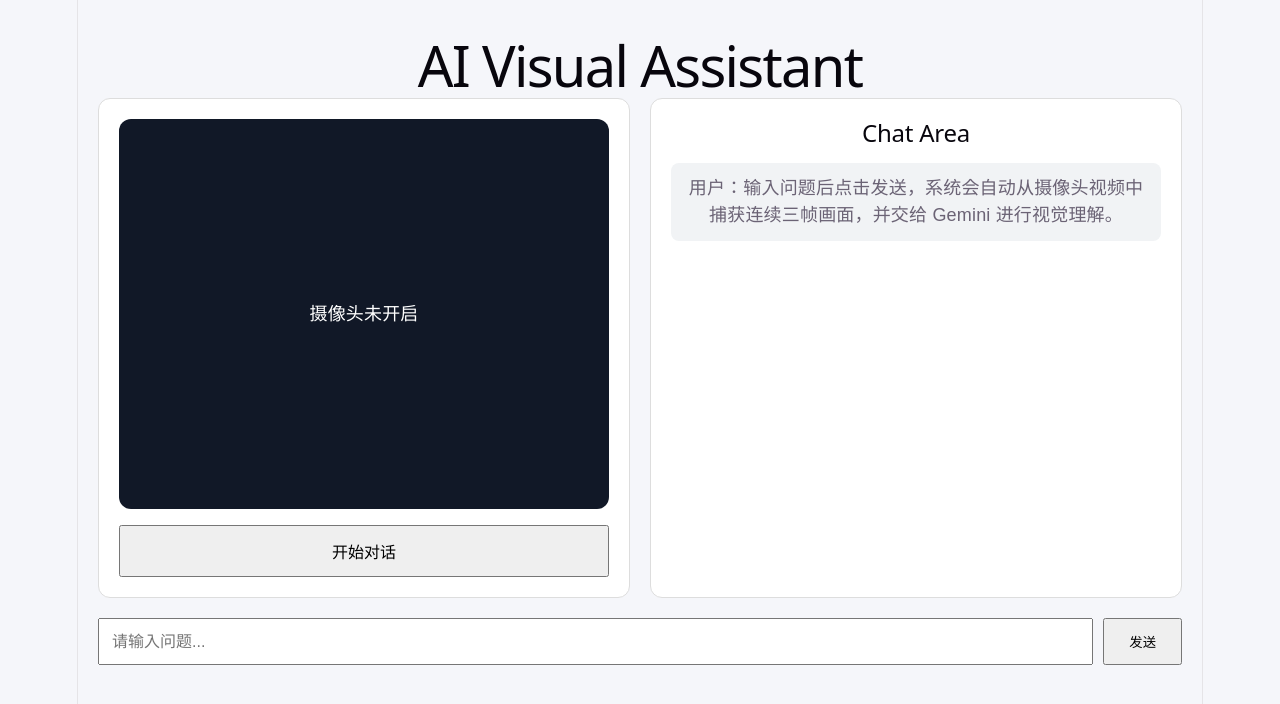
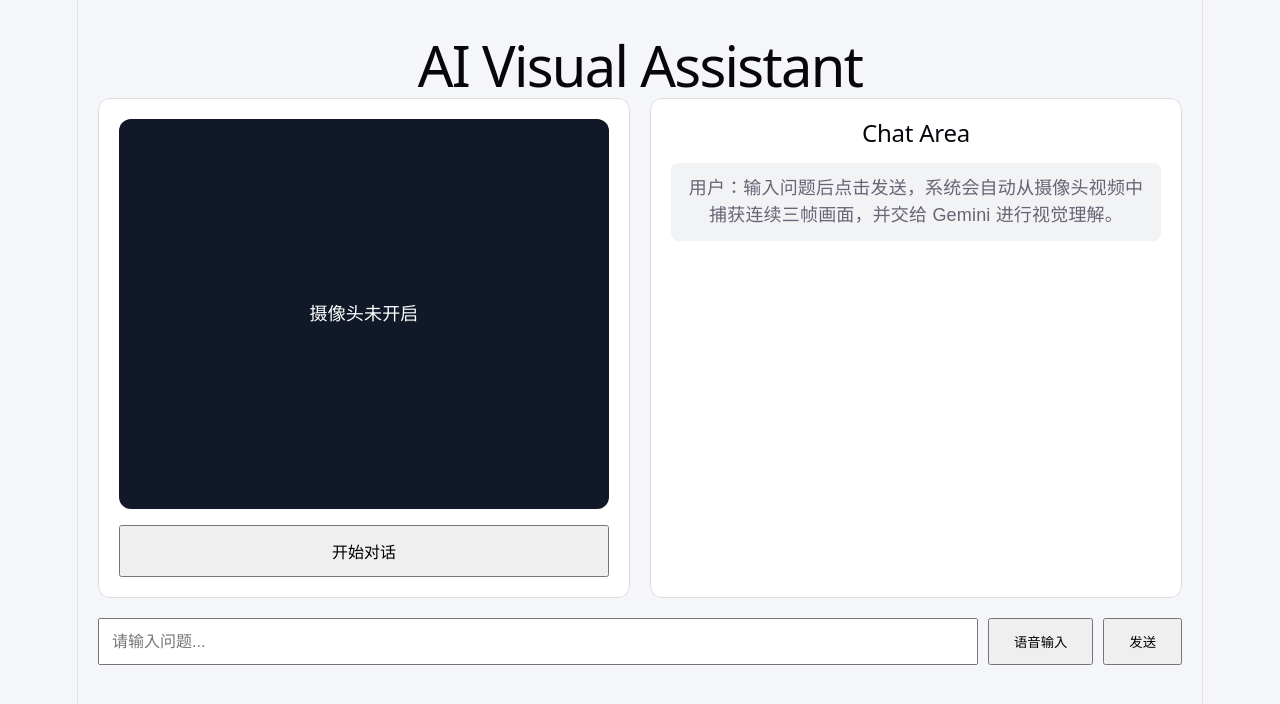
Before and after one commit to liujingze-one/ai-vision-assistant, a React (Vite) app: page / in a window 1280 px wide. Shown: the top 704 px of the page. Built offline with nearby package versions, Linux system fonts and the light colour scheme.

Commit message:
feat: add speech input with auto submit

```diff
--- a/src/App.jsx
+++ b/src/App.jsx
@@ -11,6 +11,7 @@ function App() {
   const [capturedFrames, setCapturedFrames] = useState([]);
   const [messages, setMessages] = useState([]);
   const [loading, setLoading] = useState(false);
+  const [listening, setListening] = useState(false);
 
   const startCamera = async () => {
     try {
@@ -70,8 +71,9 @@ function App() {
     return frames;
   };
 
-  const handleAsk = async () => {
-    if (!question.trim()) {
+  const handleAsk = async (voiceQuestion = null) => {
+    const finalQuestion = voiceQuestion || question;
+    if (!finalQuestion.trim()) {
       setError("请输入问题。");
       return;
     }
@@ -91,7 +93,7 @@ function App() {
         ...prev,
         {
           role: "user",
-          content: currentQuestion,
+          content: finalQuestion,
         },
       ]);
 
@@ -103,7 +105,8 @@ function App() {
           "Content-Type": "application/json",
         },
         body: JSON.stringify({
-          question,
+
+          question: finalQuestion,
           frames,
         }),
       });
@@ -132,6 +135,50 @@ function App() {
       setLoading(false);
     }
   };
+
+  const startListening = () => {
+    const SpeechRecognition =
+      window.SpeechRecognition || window.webkitSpeechRecognition;
+
+    if (!SpeechRecognition) {
+      setError("当前浏览器不支持语音识别，请使用 Chrome 或 Edge 浏览器。");
+      return;
+    }
+
+    const recognition = new SpeechRecognition();
+
+    recognition.lang = "zh-CN";
+    recognition.continuous = false;
+    recognition.interimResults = false;
+
+    setError("");
+    setListening(true);
+    recognition.start();
+
+
+
+    recognition.onresult = async (event) => {
+      const transcript = event.results[0][0].transcript;
+
+      setQuestion(transcript);
+      setListening(false);
+
+      await handleAsk(transcript);
+    };
+
+
+    recognition.onerror = (event) => {
+      setError("语音识别失败，请检查麦克风权限。");
+      setListening(false);
+      console.error(event);
+    };
+
+    recognition.onend = () => {
+      setListening(false);
+    };
+  };
+
+
 
   return (
     <div className="app">
@@ -202,6 +249,7 @@ function App() {
         </div>
       </div>
 
+
       <div className="input-bar">
         <input
           type="text"
@@ -214,7 +262,12 @@ function App() {
             }
           }}
         />
-        <button onClick={handleAsk} disabled={loading}>
+
+        <button onClick={startListening} disabled={listening || loading}>
+          {listening ? "识别中..." : "语音输入"}
+        </button>
+
+        <button onClick={() => handleAsk()} disabled={loading}>
           {loading ? "分析中..." : "发送"}
         </button>
       </div>
```
